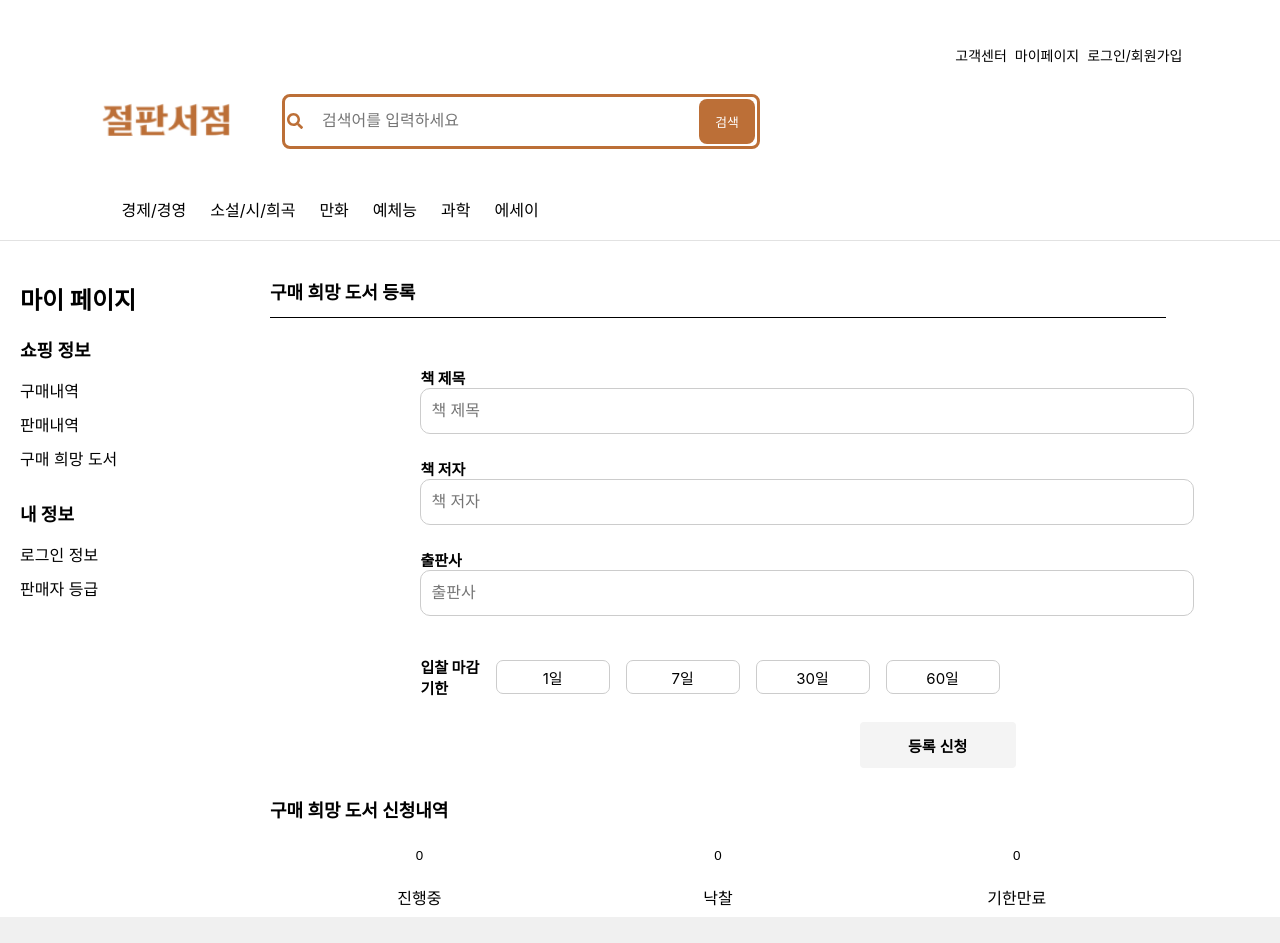
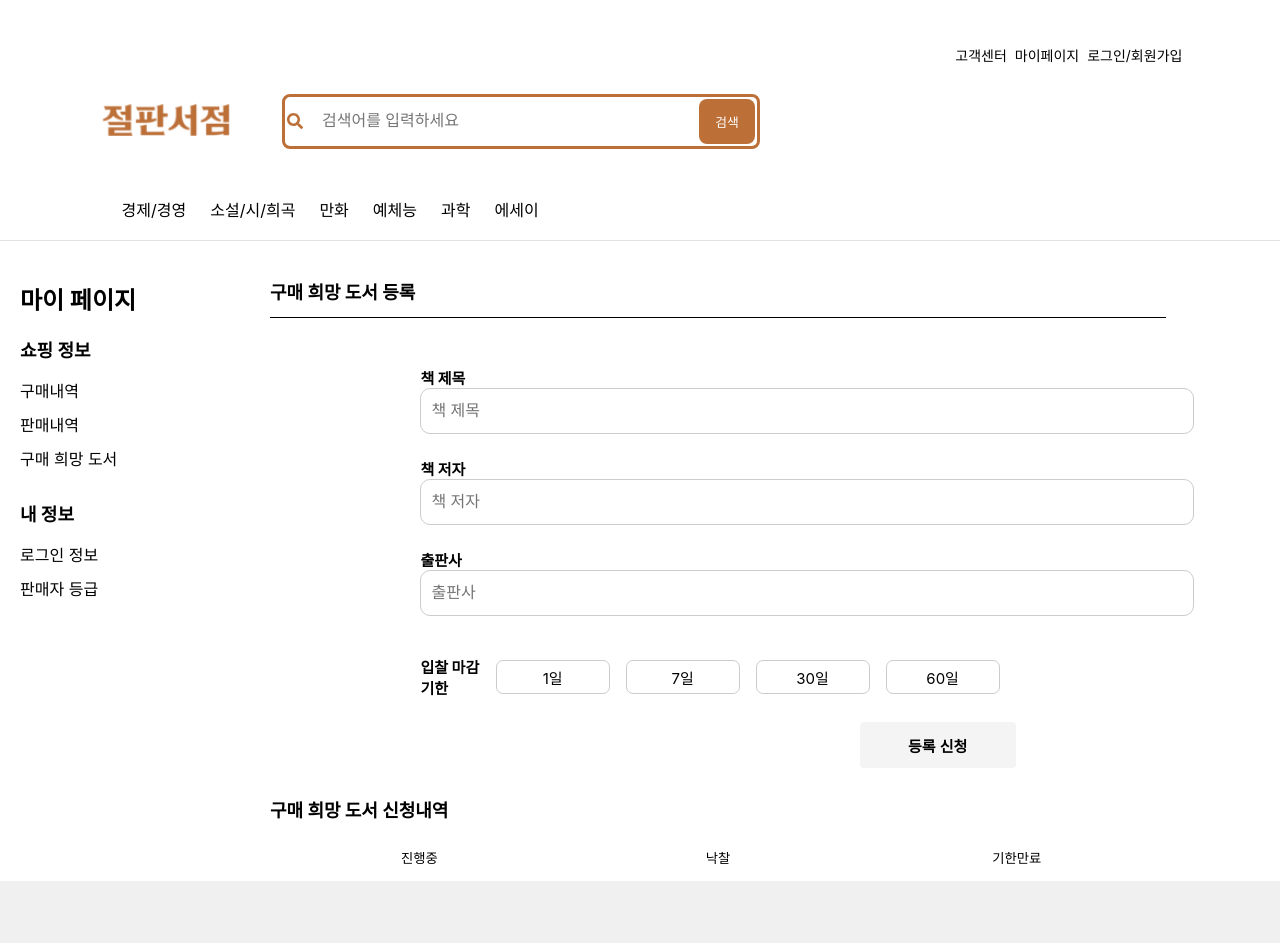
Before and after one commit to sonlucy/RareBookStore, a React (Create React App) app in the folder front_end/: page /RegRequest in a window 1280 px wide. Shown: the top 943 px of the page. Built offline with nearby package versions, Linux system fonts and the light colour scheme.

Commit message:
현재 선택된 카테고리 활성화 기능 추가

```diff
--- a/front_end/src/components/BookSell.js
+++ b/front_end/src/components/BookSell.js
@@ -1,23 +1,35 @@
-import React from 'react';
+import React, { useState } from 'react';
 import '../styled/BookStateCategory.css';
 
+function BookSell({ onSelect }) {
+  const [selectedTab, setSelectedTab] = useState('진행중');
 
-function BookSell() {
+  const handleClick = (tab) => {
+    setSelectedTab(tab);
+    onSelect(tab);
+  };
+
   return (
     <div className="cyj_book-category">
       <div className="tab">
-        {/* DB 코드 받아와야함 */}
-        <button className="tablinks">0</button>
-        <button className="tablinks">0</button>
-        <button className="tablinks">0</button>
-      </div>
-
-      <div className="category-table">
-        <div className="category-row">
-          <div className="category-cell">진행중</div>
-          <div className="category-cell">낙찰</div>
-          <div className="category-cell">기한만료</div>
-        </div>
+        <button
+          className={selectedTab === '진행중' ? 'tablinks active' : 'tablinks'}
+          onClick={() => handleClick('진행중')}
+        >
+          진행중
+        </button>
+        <button
+          className={selectedTab === '낙찰' ? 'tablinks active' : 'tablinks'}
+          onClick={() => handleClick('낙찰')}
+        >
+          낙찰
+        </button>
+        <button
+          className={selectedTab === '기한만료' ? 'tablinks active' : 'tablinks'}
+          onClick={() => handleClick('기한만료')}
+        >
+          기한만료
+        </button>
       </div>
     </div>
   );
```
